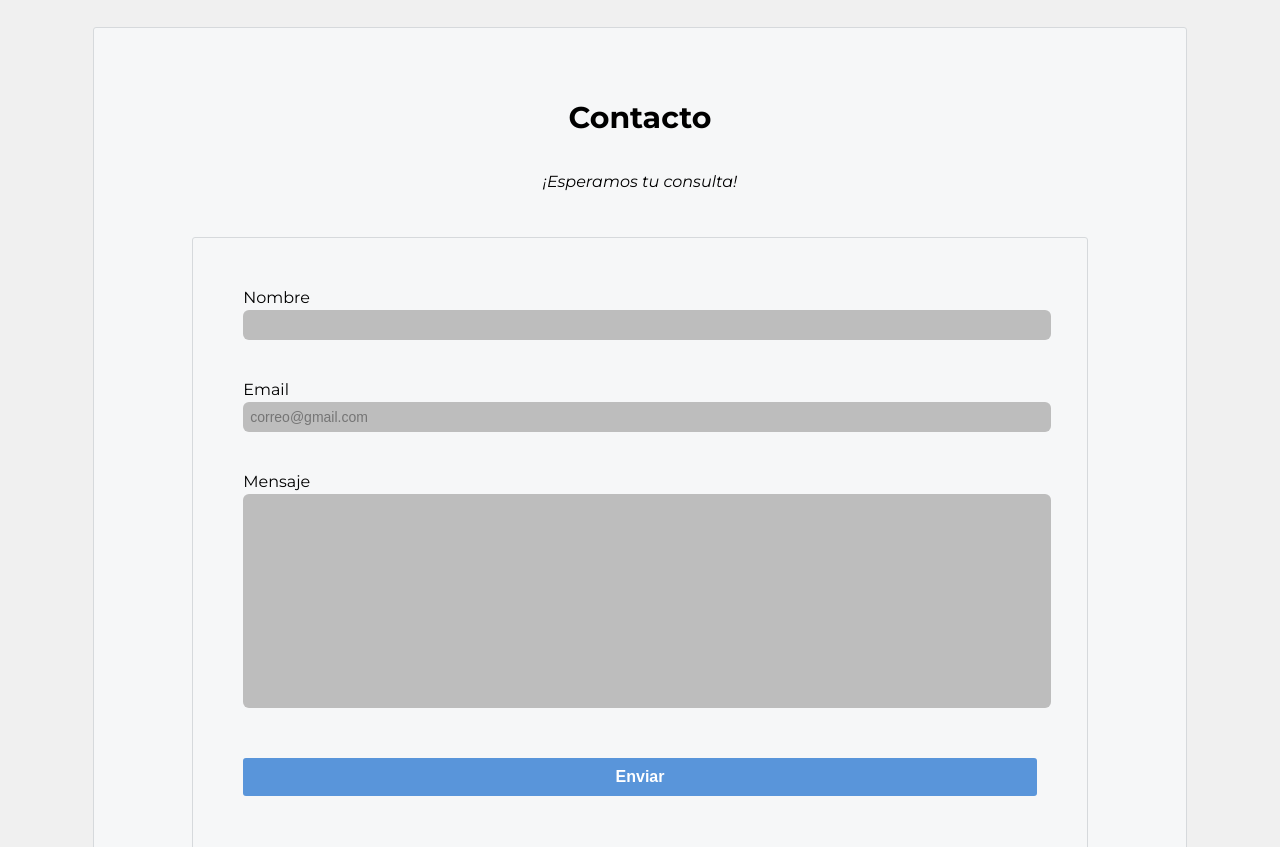
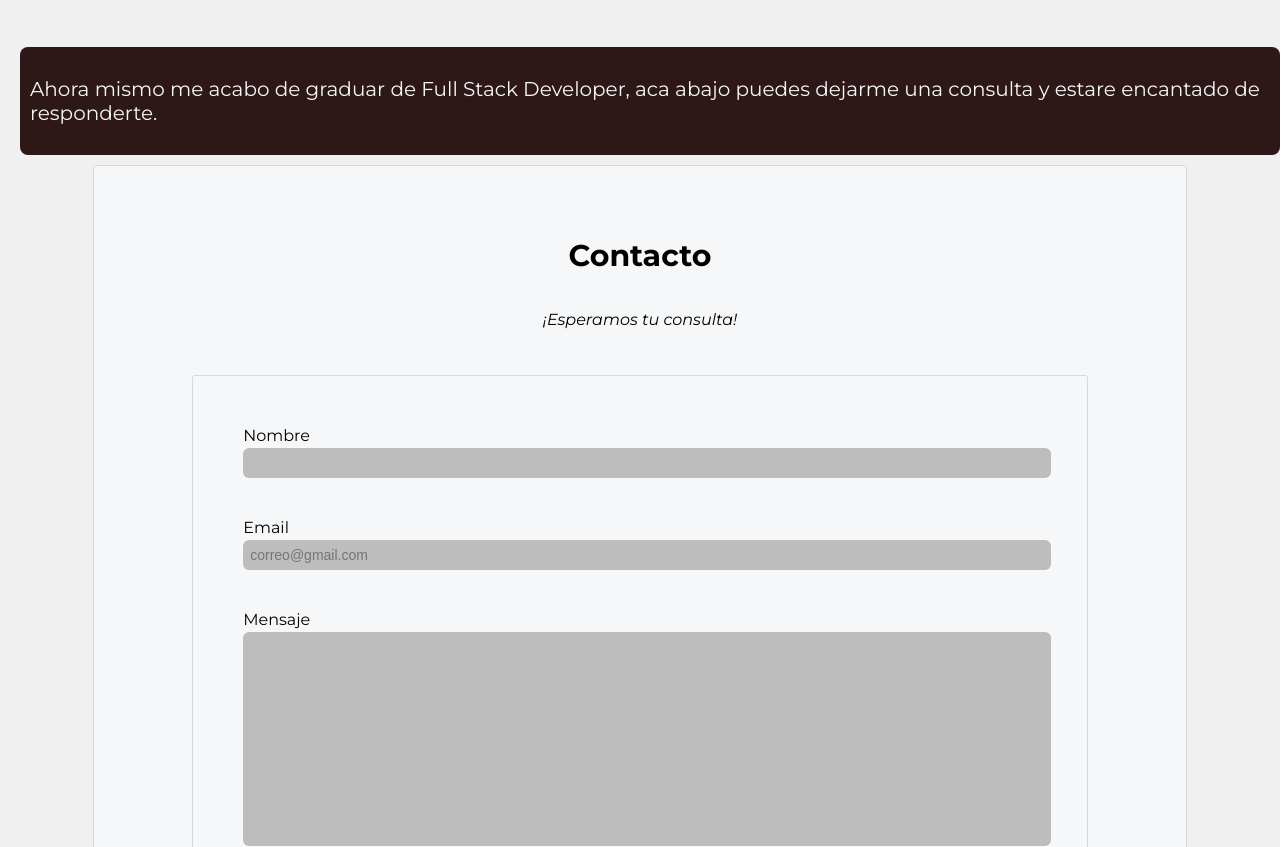
Before and after one commit to Dixonalexmg/miprimerapagina, a plain HTML site: page index.html in a window 1280 px wide. Shown: the part 2435-3282 px from the top of the page. Drawn offline with Linux system fonts and the light colour scheme.

Commit message:
mi primera confirmación de actualización

```diff
--- a/index.html
+++ b/index.html
@@ -93,6 +93,10 @@
                 </div>
             </section>
 
+            <div class="greeting">
+                <p>Ahora mismo me acabo de graduar de Full Stack Developer, aca abajo puedes dejarme una consulta y estare encantado de responderte.</p>
+            </div>
+
             <footer class="form-header">
                 <h1>Contacto</h1>
                 <p><em>¡Esperamos tu consulta!</em></p>
--- a/styles.css
+++ b/styles.css
@@ -122,6 +122,17 @@ ul {
     height: 300px;
     border-radius: 8px;
   }
+
+.greeting {
+   width: 100%;
+   background-color: #2e1717;
+   padding: 10px;
+   color: #f6f7f8;
+   font-size: 20px;
+   margin-top: 30px;
+   border-radius: 8px;
+}
+
 footer {
     display: flex;
     flex-direction: column;
```
